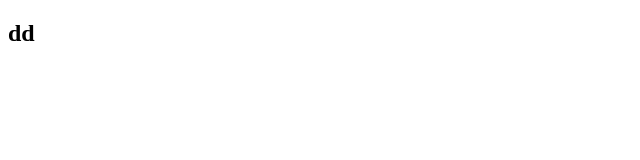
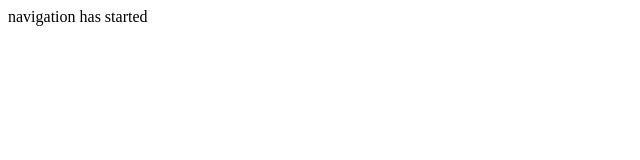
Before and after one commit to Armanahmed12/booking-bus-ticket, a plain HTML site: page index.html in a window 1280 px wide. Shown: the whole page, without its empty margins (0-640 px from the left). Drawn offline with Linux system fonts and the light colour scheme.

Commit message:
nav has been started

```diff
--- a/index.html
+++ b/index.html
@@ -7,7 +7,9 @@
 </head>
 <body>
 
-     <h2>dd</h2>
+     <nav>
+         navigation has started
+     </nav>
 
 </body>
 </html>
```
